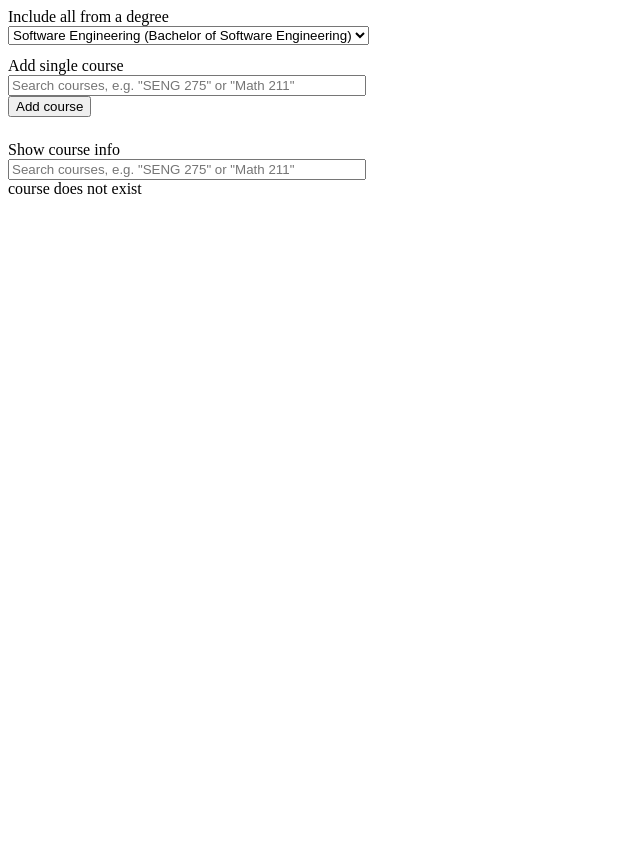
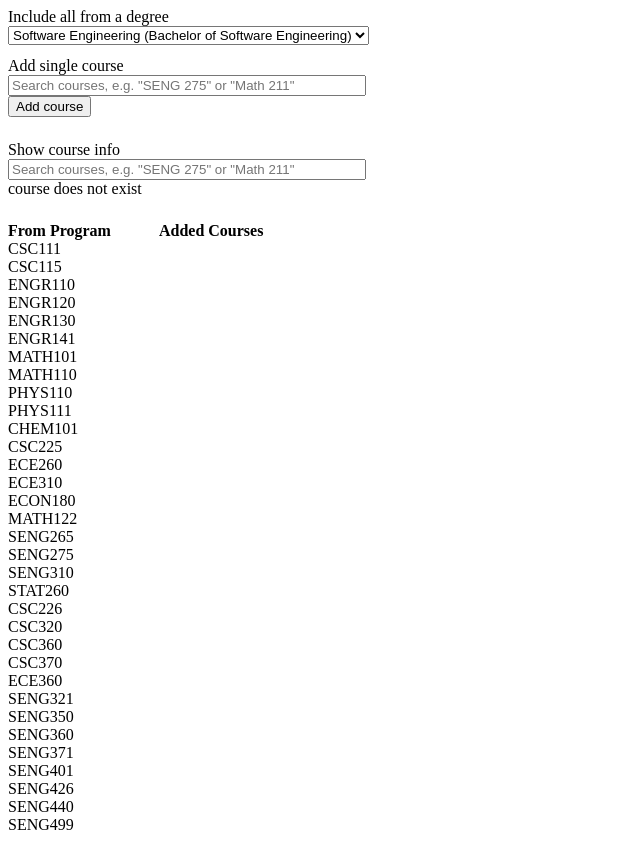
Before and after one commit to tdgao/program-planner, a React (Create React App) app: page / in a window 1280 px wide. Shown: the whole page, without its empty margins (0-640 px from the left). Before the commit the page ends 800 px from the top, so only its background shows below. Built offline with nearby package versions, Linux system fonts and the light colour scheme.

Commit message:
add course list components

```diff
--- a/src/coursePlanner/AddCourse/AddCourses.tsx
+++ b/src/coursePlanner/AddCourse/AddCourses.tsx
@@ -3,6 +3,7 @@ import styled from "styled-components";
 import {
   addCourseAtom,
   addedCoursesAtom,
+  coursesAtom,
   currentProgramAtom,
   programCoursesAtom,
   removeCourseAtom,
@@ -20,15 +21,13 @@ const CourseInput = styled.input`
 const inputAtom = atom("");
 
 export const AddCourses = () => {
-  const [input, setInput] = useAtom(inputAtom);
+  const [, setInput] = useAtom(inputAtom);
 
-  const [addedCourses] = useAtom(addedCoursesAtom);
+  const [, setCurrentProgram] = useAtom(currentProgramAtom);
+
+  const [courseInput] = useAtom(inputAtom);
   const [, addCourse] = useAtom(addCourseAtom);
-
-  const [currentProgram, setCurrentProgram] = useAtom(currentProgramAtom);
-  const programCourses = useAtom(programCoursesAtom);
-
-  console.log(currentProgram, programCourses);
+  const [courses] = useAtom(coursesAtom);
 
   return (
     <LayoutDiv>
@@ -53,12 +52,16 @@ export const AddCourses = () => {
         <CourseInput
           type="text"
           placeholder={`Search courses, e.g. "SENG 275" or "Math 211"`}
-          onChange={(e) => setInput(e.target.value)}
+          onChange={(e) =>
+            setInput(e.target.value.toUpperCase().replace(/\s/g, ""))
+          }
         />
         <br />
         <button
           onClick={() => {
-            addCourse(input);
+            courses[courseInput]
+              ? addCourse(courseInput)
+              : console.log("Could not find course");
           }}
         >
           Add course
--- a/src/coursePlanner/CourseList/CourseList.tsx
+++ b/src/coursePlanner/CourseList/CourseList.tsx
@@ -1,24 +1,30 @@
+import { useAtom } from "jotai";
 import styled from "styled-components";
+import { addedCoursesAtom, programCoursesAtom } from "../ProgramPlannerAtoms";
 
 const LayoutDiv = styled.div`
-  display: grid;
+  display: flex;
+  column-gap: 48px;
 `;
 
-export interface CourseListProps {
-  courses: string[];
-}
+export const CourseList = () => {
+  const [programCourses] = useAtom(programCoursesAtom);
+  const [addedCourses] = useAtom(addedCoursesAtom);
 
-export const CourseList = (props: CourseListProps) => {
   return (
     <LayoutDiv>
       <div>
-        From Degree
-        <div>courses</div>
+        <strong>From Program</strong>
+        {programCourses.map((course: any) => (
+          <div>{course}</div>
+        ))}
       </div>
 
       <div>
-        Added Courses
-        <div>courses</div>
+        <strong>Added Courses</strong>
+        {addedCourses.map((course: any) => (
+          <div>{course}</div>
+        ))}
       </div>
     </LayoutDiv>
   );
--- a/src/coursePlanner/ProgramPlanner.tsx
+++ b/src/coursePlanner/ProgramPlanner.tsx
@@ -1,6 +1,7 @@
 import styled from "styled-components";
 import { AddCourses } from "./AddCourse/AddCourses";
 import { CourseInfo } from "./CourseInfo/CourseInfo";
+import { CourseList } from "./CourseList/CourseList";
 
 export const PageDiv = styled.div`
   display: grid;
@@ -12,6 +13,7 @@ export const ProgramPlanner = () => {
     <PageDiv>
       <AddCourses />
       <CourseInfo />
+      <CourseList />
     </PageDiv>
   );
 };
--- a/src/coursePlanner/ProgramPlannerAtoms.tsx
+++ b/src/coursePlanner/ProgramPlannerAtoms.tsx
@@ -6,6 +6,7 @@ import programs from "../assets/programs.json";
 export const coursesAtom = atom<any>(courses);
 export const programsAtom = atom<any>(programs);
 
+// Program courses
 export const currentProgramAtom = atom(
   "Software Engineering (Bachelor of Software Engineering)"
 );
@@ -34,11 +35,15 @@ export const programCoursesAtom = atom((get) => {
   return courses;
 });
 
-// a list of courses, can add and remove courses
+// Added courses
 export const addedCoursesAtom = atom<any>([]);
-export const addCourseAtom = atom(null, (get, set, course) => {
-  course && set(addedCoursesAtom, [...get(addedCoursesAtom), course]);
+
+export const addCourseAtom = atom(null, (get, set, course: string) => {
+  course &&
+    !get(addedCoursesAtom).includes(course) && // do not add duplicate
+    set(addedCoursesAtom, [...get(addedCoursesAtom), course]);
 });
+
 export const removeCourseAtom = atom(null, (get, set, course) => {
   set(addedCoursesAtom, [
     ...get(addedCoursesAtom).filter((item: any) => item != course),
```
